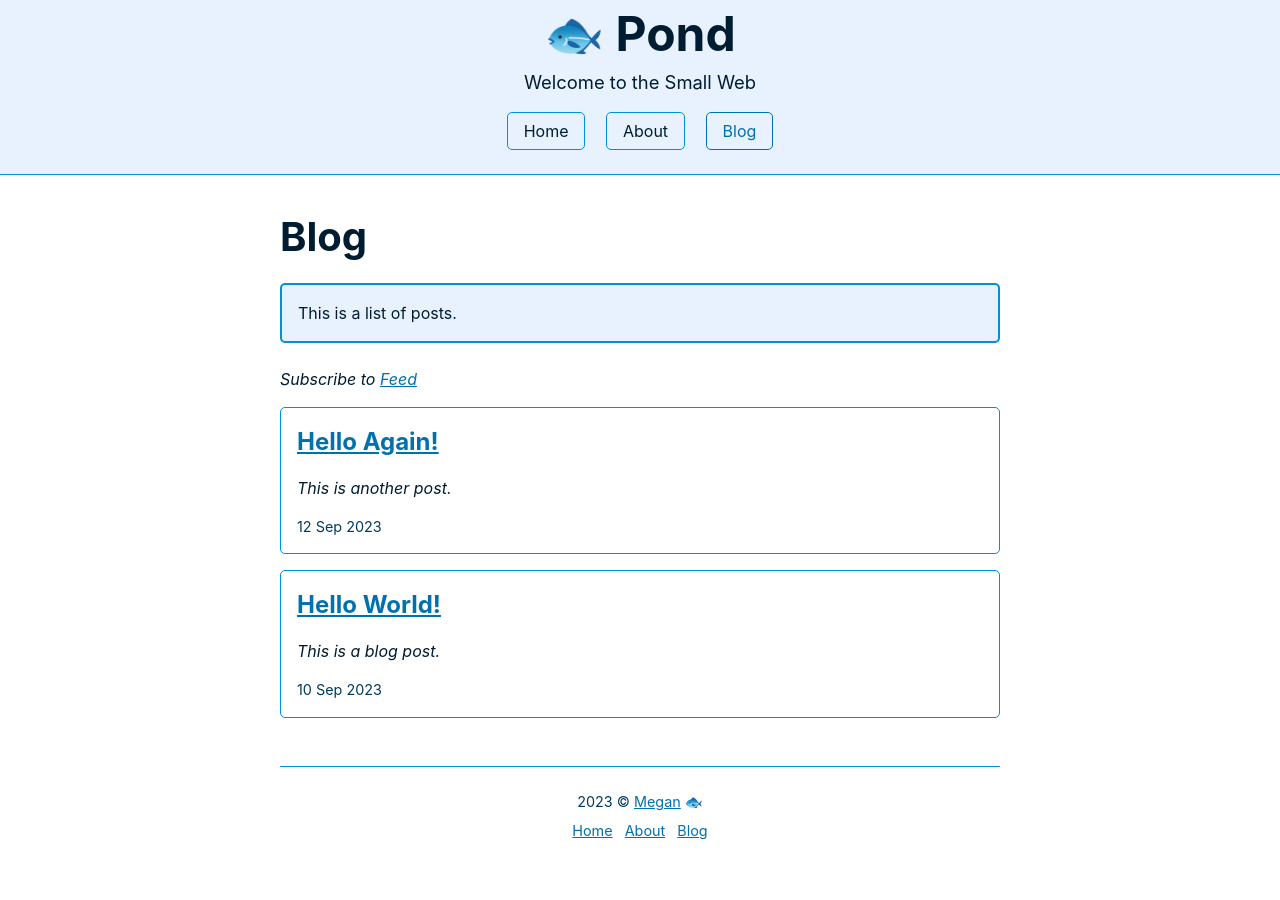
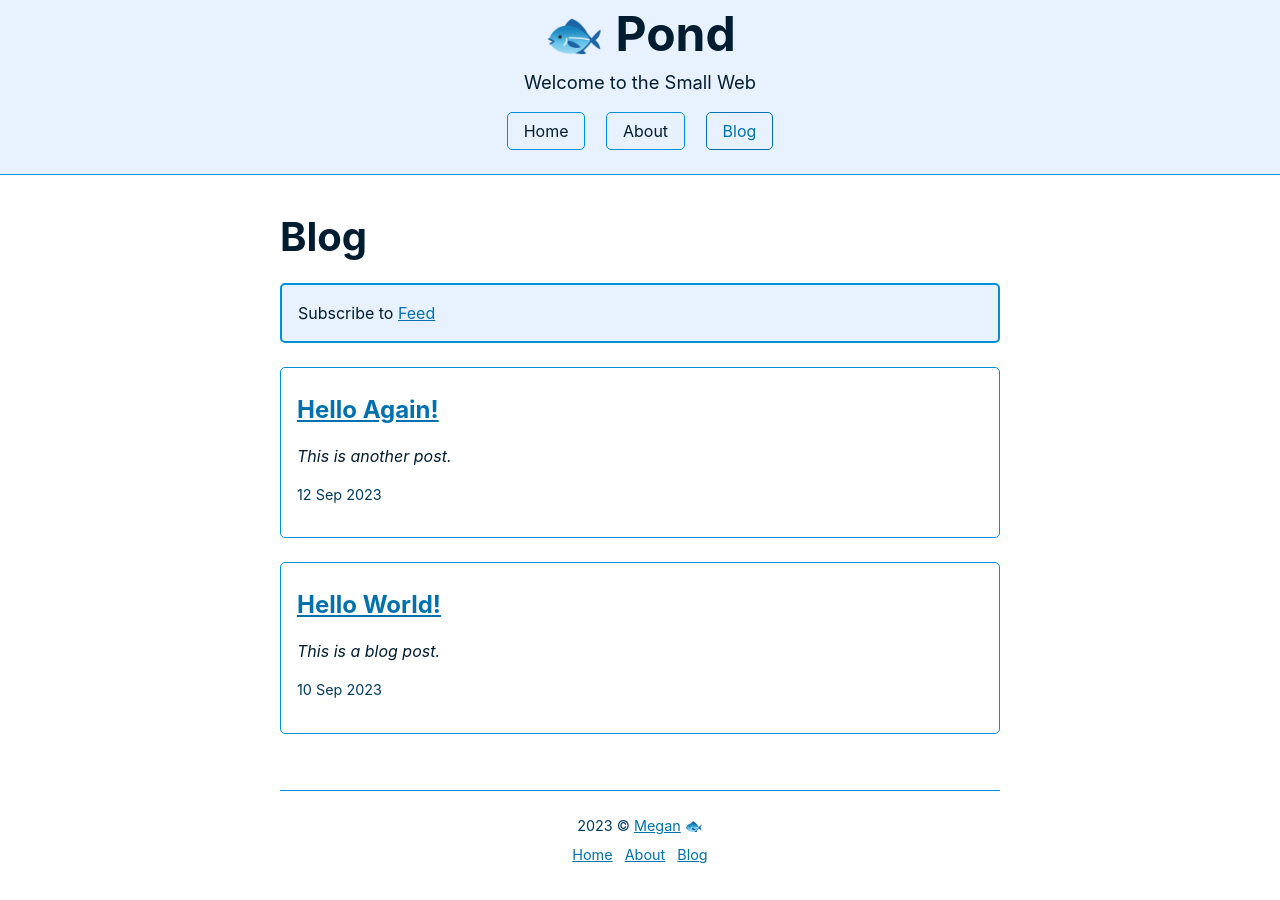
Before and after one commit to megdna/pond, a Jekyll site: the page built from blog.md, in a window 1280 px wide. Built offline with Jekyll 4.4.1, drawn with Linux system fonts in a browser that asks for light colours.

Commit message:
Update blog

```diff
--- a/blog.md
+++ b/blog.md
@@ -2,10 +2,9 @@
 layout: post
 permalink: /blog
 title: Blog
-description: This is a list of posts.
 image: /images/blue.jpg
 ---
-<p><i>Subscribe to <a href="{{ site.baseurl }}/feed" target="_blank">Feed</a></i></p>
+<div class="notice">Subscribe to <a href="{{ site.baseurl }}/feed" target="_blank">Feed</a></div>
 
 {% for post in site.posts %}
 <article>
--- a/style.css
+++ b/style.css
@@ -260,8 +260,8 @@ sup {
 article {
   border: 1px solid var(--border);
   border-radius: var(--standard-border-radius);
-  margin-bottom: 1rem;
-  padding: 0 1rem;
+  margin-bottom: 1.5rem;
+  padding: 1rem;
 }
 
 article h2:first-child,
@@ -419,7 +419,7 @@ table caption {
 
 /* Classes for blog */
 .blog-item {
-  margin-top: 1rem;
+  margin-top: 0.5rem;
 }
 
 .post-link {
```
